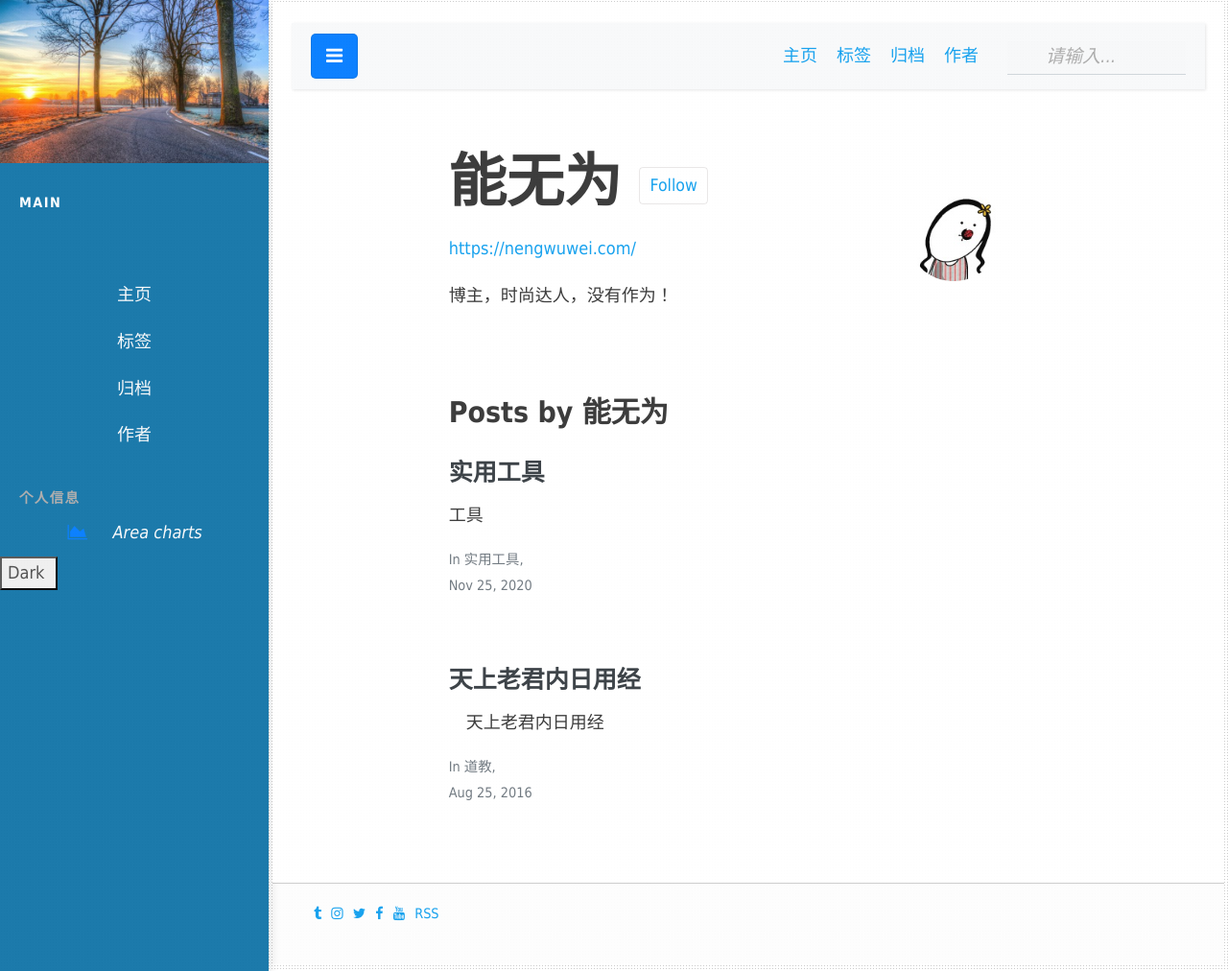
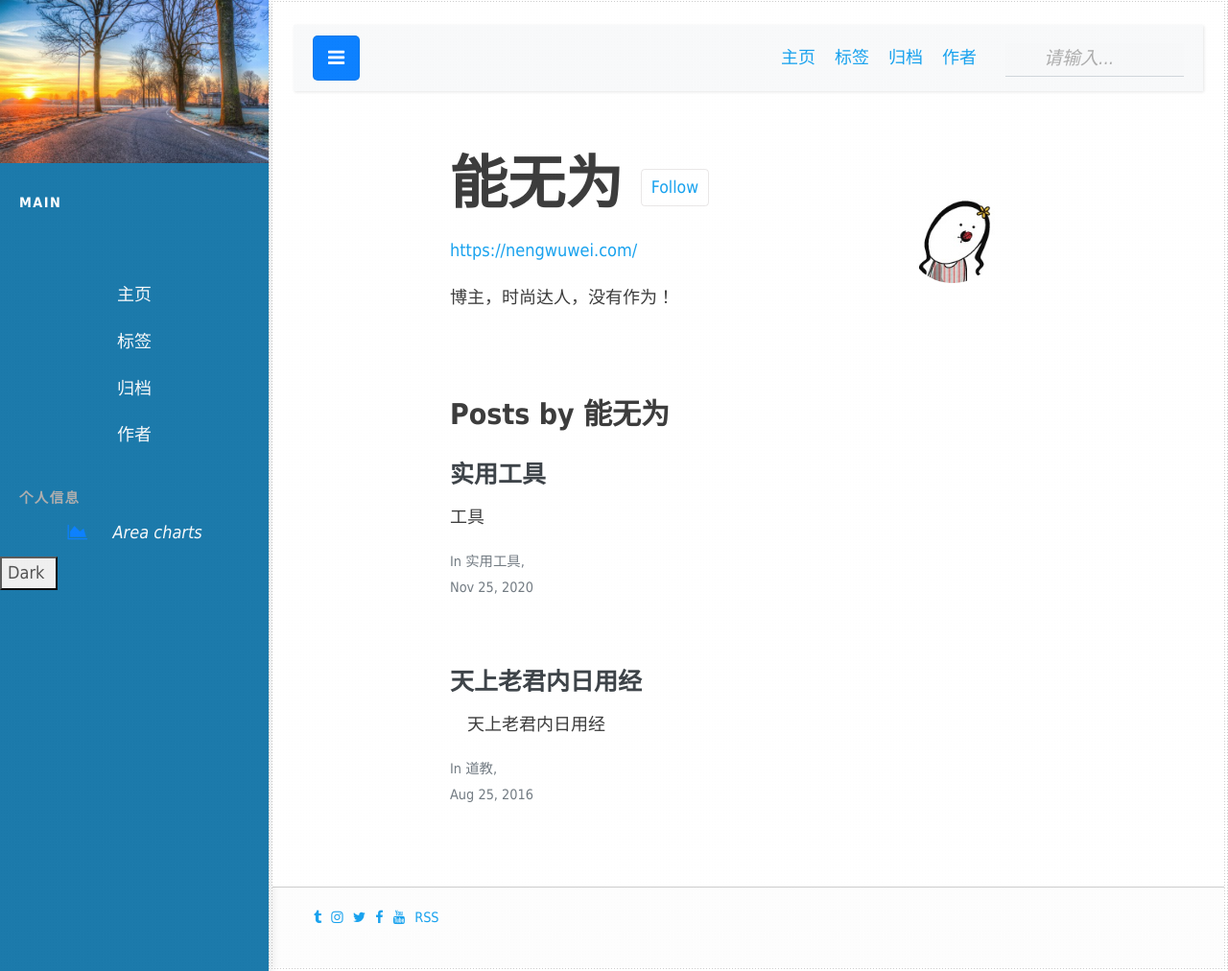
Before and after one commit to nengwuzhi/nengwuzhi.github.ioce, a Jekyll site: the page built from pages/author-author2.html, in a window 1280 px wide and 1012 px high. Shown: the whole window at 96% size. Built offline with Jekyll 4.4.1, drawn with Linux system fonts in a browser that asks for light colours; nearby versions of some CDN libraries.

Commit message:
Update main.css

```diff
--- a/css/main.css
+++ b/css/main.css
@@ -2355,7 +2355,7 @@ i,em {
 
 .col-md-12.container {
     background: #ffffff;
-    padding: 20px;
+    padding: 22px;
 }
 
 .content,.authorbox .avatar {
```
